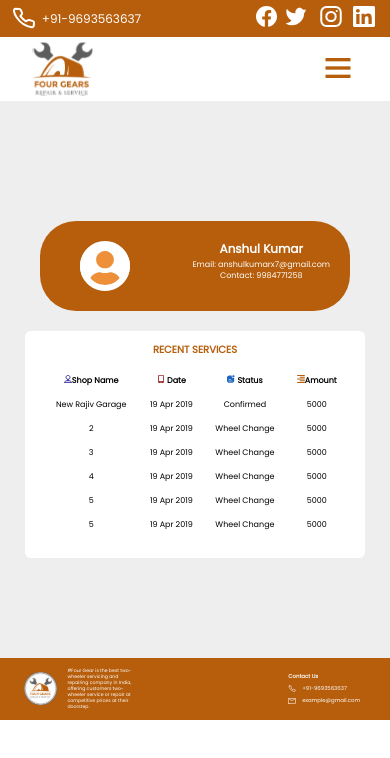
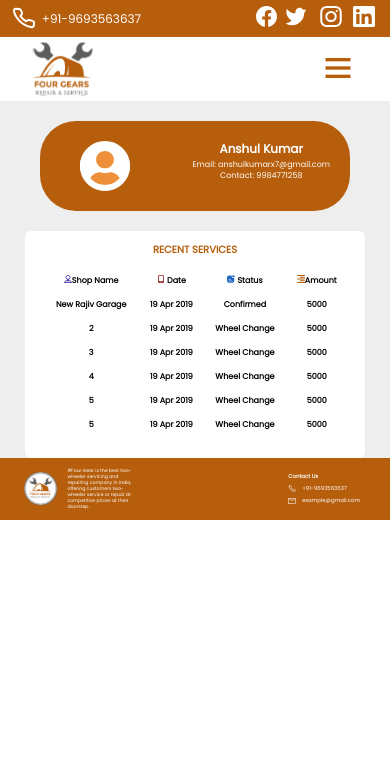
Before and after one commit to anshulkumarx7/FourGear-MotorBikeService-FrontEnd, a React (Vite) app: page /profile in a window 390 px wide. Shown: the top 758 px of the page. Built offline with nearby package versions, Linux system fonts and the light colour scheme.

Commit message:
updated profile

```diff
--- a/src/Styles/Profile.css
+++ b/src/Styles/Profile.css
@@ -127,7 +127,10 @@
 @media screen and (max-width:550px) {
   .fourGearProfile{
     /* height:95vh; */
-    padding:5rem 0;
+    /* padding:5rem 0; */
+  }
+  .fourGearProfileContainer{
+    margin: unset;
   }
   .fourGearProfileDetailsContainer h2{
     font-size: 1.2rem;
@@ -150,6 +153,7 @@
   }
   .tableSn,.tableDate,.tableDetails,.tableAmount{
     font-size: 0.8rem;
+    font-weight: 600;
 
   }
   .fourGearServiceDetails img{
```
